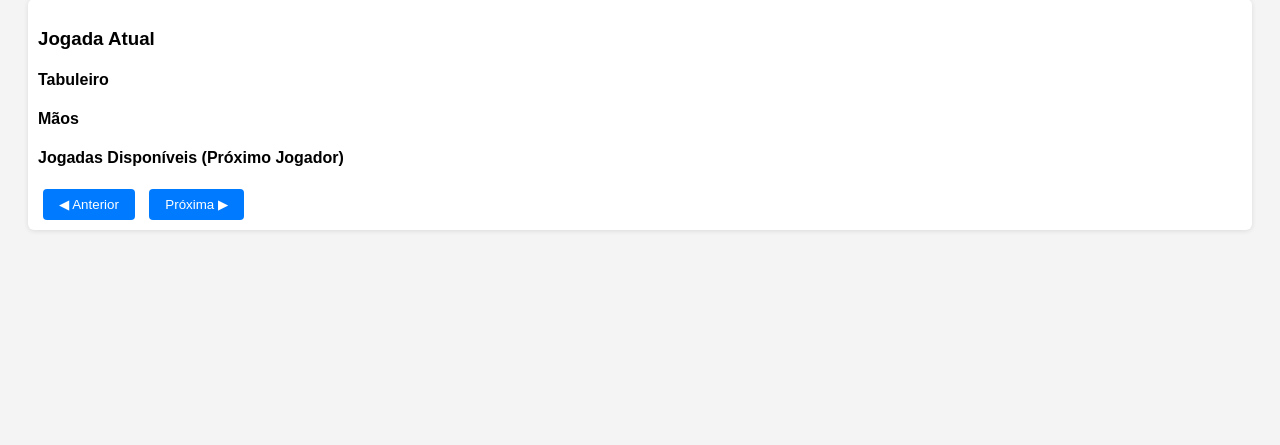
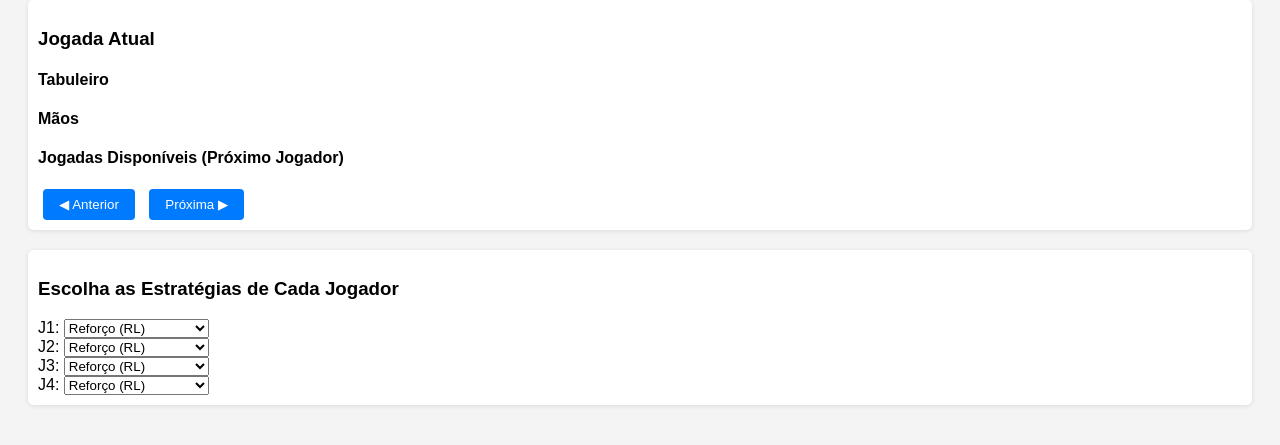
Before and after one commit to arlindolins/Otimizando-Domino, a Flask app: page / in a window 1280 px wide. Shown: the part 305-750 px from the top of the page. Run offline with Flask 3, Linux system fonts and the light colour scheme.

Commit message:
Atualiza frontend_visualizador para possibilitar input de estratégia

```diff
--- a/templates/frontend_visualizador.html
+++ b/templates/frontend_visualizador.html
@@ -105,6 +105,51 @@
   </div>
 </body>
 
+<div class="painel">
+  <h3>Escolha as Estratégias de Cada Jogador</h3>
+  <div>
+    <label for="estrategia-j1">J1:</label>
+    <select id="estrategia-j1">
+      <option value="RL">Reforço (RL)</option>
+      <option value="GA">Genético (GA)</option>
+      <option value="MCTS">Monte Carlo (MCTS)</option>
+      <option value="Aleatório">Estratégia aleatória</option>
+      <option value="Controlar jogador">Controlar jogador</option>
+    </select>
+  </div>
+  <div>
+    <label for="estrategia-j2">J2:</label>
+    <select id="estrategia-j2">
+      <option value="RL">Reforço (RL)</option>
+      <option value="GA">Genético (GA)</option>
+      <option value="MCTS">Monte Carlo (MCTS)</option>
+      <option value="Aleatório">Estratégia aleatória</option>
+      <option value="Controlar jogador">Controlar jogador</option>
+    </select>
+  </div>
+  <div>
+    <label for="estrategia-j3">J3:</label>
+    <select id="estrategia-j3">
+      <option value="RL">Reforço (RL)</option>
+      <option value="GA">Genético (GA)</option>
+      <option value="MCTS">Monte Carlo (MCTS)</option>
+      <option value="Aleatório">Estratégia aleatória</option>
+      <option value="Controlar jogador">Controlar jogador</option>
+    </select>
+  </div>
+  <div>
+    <label for="estrategia-j4">J4:</label>
+    <select id="estrategia-j4">
+      <option value="RL">Reforço (RL)</option>
+      <option value="GA">Genético (GA)</option>
+      <option value="MCTS">Monte Carlo (MCTS)</option>
+      <option value="Aleatório">Estratégia aleatória</option>
+      <option value="Controlar jogador">Controlar jogador</option>
+    </select>
+  </div>
+</div>
+
+
 <script>
 let dados = [];
 let idx = 0;
@@ -112,7 +157,18 @@
 let historicoRodadas = [];
 
 function carregarRodada() {
-  fetch('/simular')
+  const estrategias = {
+    J1: document.getElementById("estrategia-j1").value,
+    J2: document.getElementById("estrategia-j2").value,
+    J3: document.getElementById("estrategia-j3").value,
+    J4: document.getElementById("estrategia-j4").value
+  };
+
+  fetch('/simular', {
+    method: 'POST',
+    headers: { 'Content-Type': 'application/json' },
+    body: JSON.stringify(estrategias)
+  })
     .then(res => res.json())
     .then(data => {
       dados = data.estados;
@@ -123,6 +179,7 @@
       atualizarPlacar();
     });
 }
+
 
 function atualizarPlacar() {
   const placarHtml = `
```
